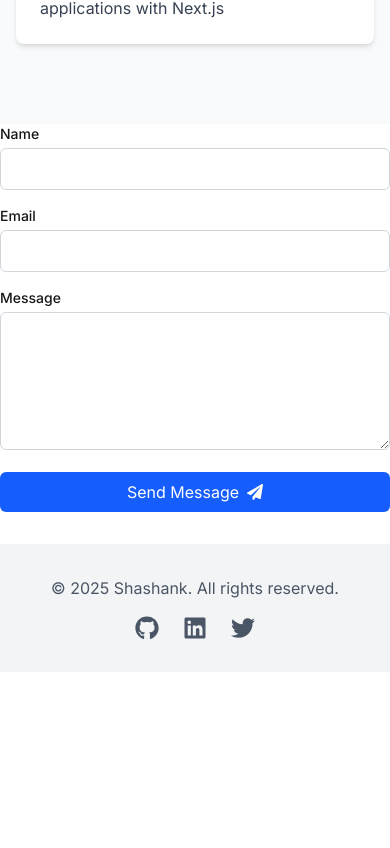
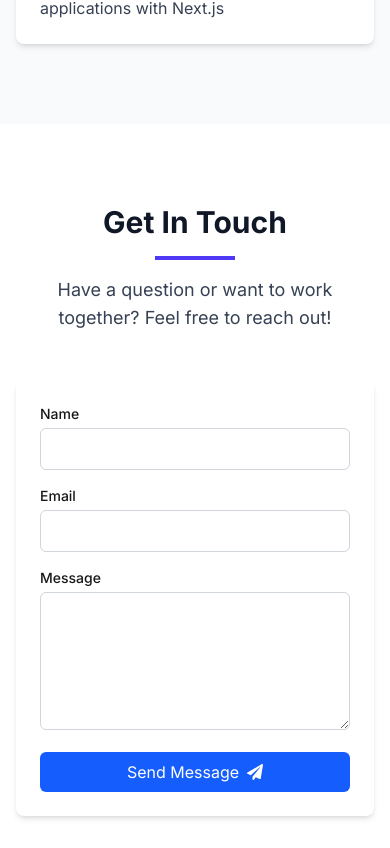
Before and after one commit to Shanki200801/shashank-portfolio, a Next.js app: page / in a window 390 px wide. Shown: the part 3216-4064 px from the top of the page. Before the commit the page ends 3888 px from the top, so only its background shows below. Built offline with nearby package versions, Linux system fonts and the light colour scheme.

Commit message:
Fix sidebar overlapping with contact form

```diff
--- a/src/components/ContactForm.tsx
+++ b/src/components/ContactForm.tsx
@@ -112,6 +112,17 @@ const ContactForm = () => {
   };
 
   return (
+    <section id="contact" className="py-20 bg-white dark:bg-gray-900 relative z-10">
+      <div className="max-w-3xl mx-auto px-4 sm:px-6 lg:px-8">
+        <div className="text-center mb-12">
+          <h2 className="text-3xl font-bold text-gray-900 dark:text-white mb-4">Get In Touch</h2>
+          <div className="w-20 h-1 bg-indigo-600 dark:bg-indigo-400 mx-auto"></div>
+          <p className="mt-4 text-lg text-gray-700 dark:text-gray-300">
+            Have a question or want to work together? Feel free to reach out!
+          </p>
+        </div>
+
+        <div className="bg-white dark:bg-gray-800 rounded-lg shadow-md p-6 md:p-8">
           <form onSubmit={handleSubmit} className="space-y-4">
             <div>
               <label htmlFor="name" className="block text-sm font-medium mb-1">
@@ -194,6 +205,9 @@ const ContactForm = () => {
               </div>
             )}
           </form>
+        </div>
+      </div>
+    </section>
   );
 };
 
--- a/src/components/Sidebar.tsx
+++ b/src/components/Sidebar.tsx
@@ -20,7 +20,7 @@ const Sidebar = () => {
   ];
 
   return (
-    <div className="fixed left-4 bottom-0 z-10 hidden md:block">
+    <div className="fixed left-4 bottom-0 z-0 hidden md:block pointer-events-none">
       <div className="flex flex-col items-center space-y-4">
         {socialLinks.map((link) => (
           <a
@@ -28,7 +28,7 @@ const Sidebar = () => {
             href={link.url}
             target="_blank"
             rel="noopener noreferrer"
-            className="p-2 text-gray-500 hover:text-indigo-600 dark:text-gray-400 dark:hover:text-indigo-400 transition-colors duration-200"
+            className="p-2 text-gray-500 hover:text-indigo-600 dark:text-gray-400 dark:hover:text-indigo-400 transition-colors duration-200 pointer-events-auto"
             aria-label={link.name}
           >
             {link.icon}
```
Lines whose indentation alone changed are shown as unchanged.
